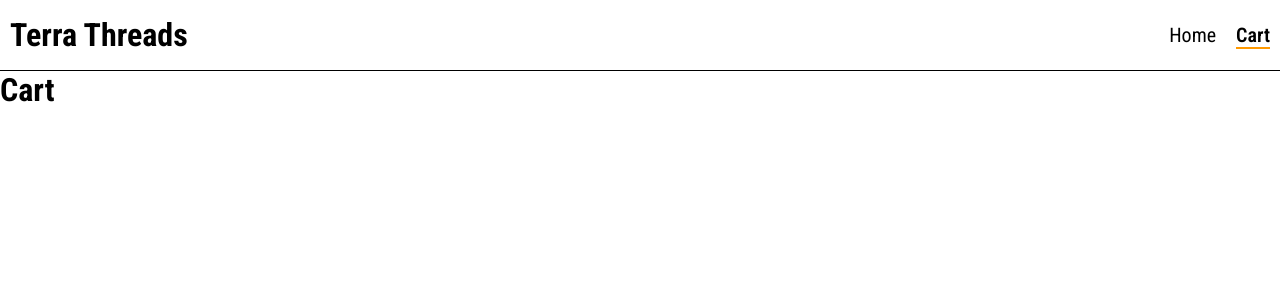
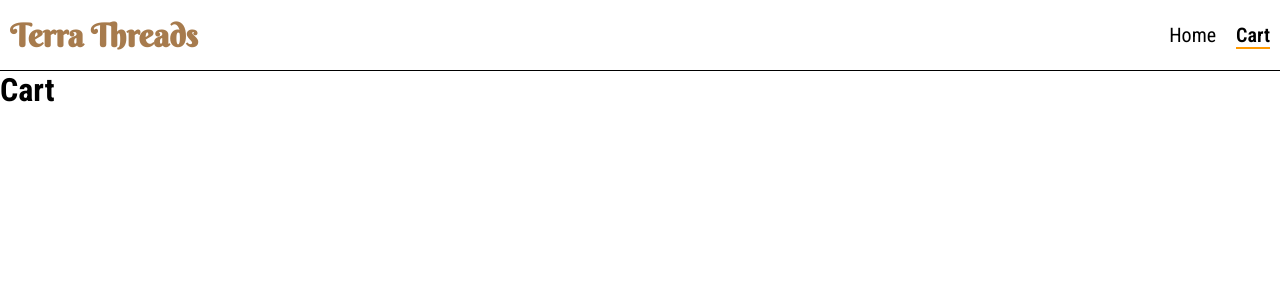
Before and after one commit to CreefordSanchez/Tera-Threads, a React (Create React App) app: page /cart in a window 1280 px wide. Shown: the top 300 px of the page. Built offline with nearby package versions, Linux system fonts and the light colour scheme.

Commit message:
add logo style

```diff
--- a/public/index.html
+++ b/public/index.html
@@ -11,8 +11,7 @@
     <link rel="stylesheet" href="https://cdnjs.cloudflare.com/ajax/libs/font-awesome/6.7.2/css/all.min.css" integrity="sha512-Evv84Mr4kqVGRNSgIGL/F/aIDqQb7xQ2vcrdIwxfjThSH8CSR7PBEakCr51Ck+w+/U6swU2Im1vVX0SVk9ABhg==" crossorigin="anonymous" referrerpolicy="no-referrer" />
     <link rel="preconnect" href="https://fonts.googleapis.com">
     <link rel="preconnect" href="https://fonts.gstatic.com" crossorigin>
-    <link href="https://fonts.googleapis.com/css2?family=Roboto+Condensed:ital,wght@0,100..900;1,100..900&display=swap" rel="stylesheet">
-    <title>Tera Threads</title>
+<link href="https://fonts.googleapis.com/css2?family=Berkshire+Swash&family=Roboto+Condensed:ital,wght@0,100..900;1,100..900&display=swap" rel="stylesheet">    <title>Tera Threads</title>
   </head>
   <body>
     <noscript>You need to enable JavaScript to run this app.</noscript>
--- a/src/Compoment/Header.js
+++ b/src/Compoment/Header.js
@@ -4,7 +4,7 @@
     return (
         <header className="border-bottom-black">
             <div className="container flex-space-between flex-align-center">
-                <h1>Terra Threads</h1>
+                <h1 className="logo">Terra Threads</h1>
                 <nav>
                     <ul>
                         <li>
--- a/src/css/utility.css
+++ b/src/css/utility.css
@@ -1,7 +1,6 @@
 :root {
     --app-black: #000;
     --app-white: #fff;
-    --app-brown: #f8e2c6;
     --app-gray: #e0e0e0;
     --app-no-color: #00000000;
     /*my product page color*/
@@ -11,6 +10,11 @@
     --text-dark: #333;
     --text-light: #777;
     --highlight: #FFD700;
+}
+
+.logo {
+     font-family: "Berkshire Swash", serif;
+     color: var(--app-brown);
 }
 
 .container {
```
